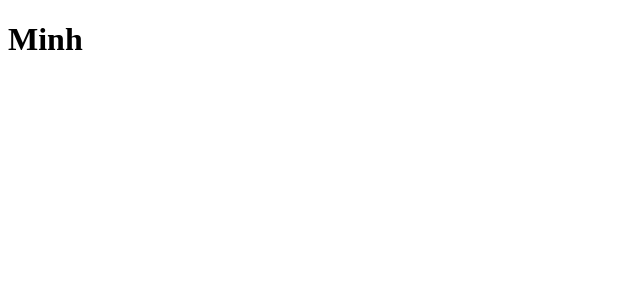
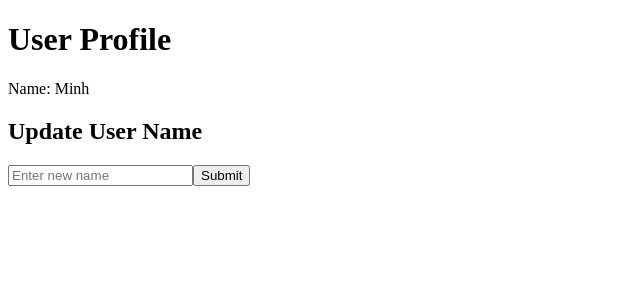
Before and after one commit to gahoccode215/reactjs-craftsman, a React (Vite) app in the folder vite-project/: page / in a window 1280 px wide. Shown: the top 300 px of the page, without its empty margins (0-640 px from the left). Built offline with nearby package versions, Linux system fonts and the light colour scheme.

Commit message:
useContext ReactJS

```diff
--- a/vite-project/src/App.jsx
+++ b/vite-project/src/App.jsx
@@ -1,13 +1,15 @@
 import React from 'react'
-import ComponentA from './components/ComponentA'
+import { UserProvider } from './components/UserContext'
+import UserProfile from './components/UserProfile'
+import UpdateUser from './components/UpdateUser'
 
 const App = () => {
-    const name = "Minh"
     return (
-        <div>
-            <ComponentA name={name} />
-        </div>
+            <UserProvider>
+                <UserProfile />
+                <UpdateUser />
+            </UserProvider>
     )
 }
 
-export default App
+export default App;
--- a/vite-project/src/components/ComponentA.jsx
+++ /dev/null
@@ -1,12 +0,0 @@
-import React from 'react'
-import ComponentB from './ComponentB'
-
-const ComponentA = (props) => {
-  return (
-    <div>
-        <ComponentB name={props.name}  />
-    </div>
-  )
-}
-
-export default ComponentA
--- a/vite-project/src/components/ComponentB.jsx
+++ /dev/null
@@ -1,12 +0,0 @@
-import React from 'react'
-import ComponentC from './ComponentC'
-
-const ComponentB = ({name}) => {
-  return (
-    <div>
-        <ComponentC name={name} />
-    </div>
-  )
-}
-
-export default ComponentB
--- a/vite-project/src/components/ComponentC.jsx
+++ /dev/null
@@ -1,11 +0,0 @@
-import React from 'react'
-
-const ComponentC = ({name}) => {
-  return (
-    <div>
-        <h1>{name}</h1>
-    </div>
-  )
-}
-
-export default ComponentC
--- /dev/null
+++ b/vite-project/src/components/UpdateUser.jsx
@@ -0,0 +1,31 @@
+import { useContext, useState } from "react";
+import { UserContext } from "./UserContext";
+
+
+const UpdateUser = () => {
+    const { updateUser } = useContext(UserContext)
+    const [ newName, setNewName ] = useState('')
+
+    const handleSubmit = e => {
+        e.preventDefault()
+        updateUser(newName)
+        setNewName("")
+    }
+
+    return (
+        <div>
+            <h2>Update User Name</h2>
+            <form onSubmit={handleSubmit}>
+                <input
+                    type="text"
+                    value={newName}
+                    onChange={(e) => setNewName(e.target.value)}
+                    placeholder="Enter new name"
+                />
+                <button type="submit">Submit</button>
+            </form>
+        </div>
+    )
+}
+
+export default UpdateUser
--- /dev/null
+++ b/vite-project/src/components/UserContext.jsx
@@ -0,0 +1,18 @@
+import React, { createContext, useState } from 'react'
+
+
+const UserContext = createContext()
+
+const UserProvider = ({ children }) => {
+    const [user, setUser] = useState({ name: "Minh" })
+
+    const updateUser = (newName) => {
+        setUser({ name: newName })
+    }
+
+    return <UserContext.Provider value={{ user, updateUser}}>
+            {children}
+    </UserContext.Provider>
+}
+
+export { UserContext, UserProvider}
--- /dev/null
+++ b/vite-project/src/components/UserProfile.jsx
@@ -0,0 +1,15 @@
+import { useContext } from "react";
+import { UserContext } from "./UserContext";
+
+
+const UserProfile = () => {
+    const { user } = useContext(UserContext)
+    return (
+        <div>
+            <h1>User Profile</h1>
+            <p>Name: {user.name}</p>
+        </div>
+    )
+}
+
+export default UserProfile
```
